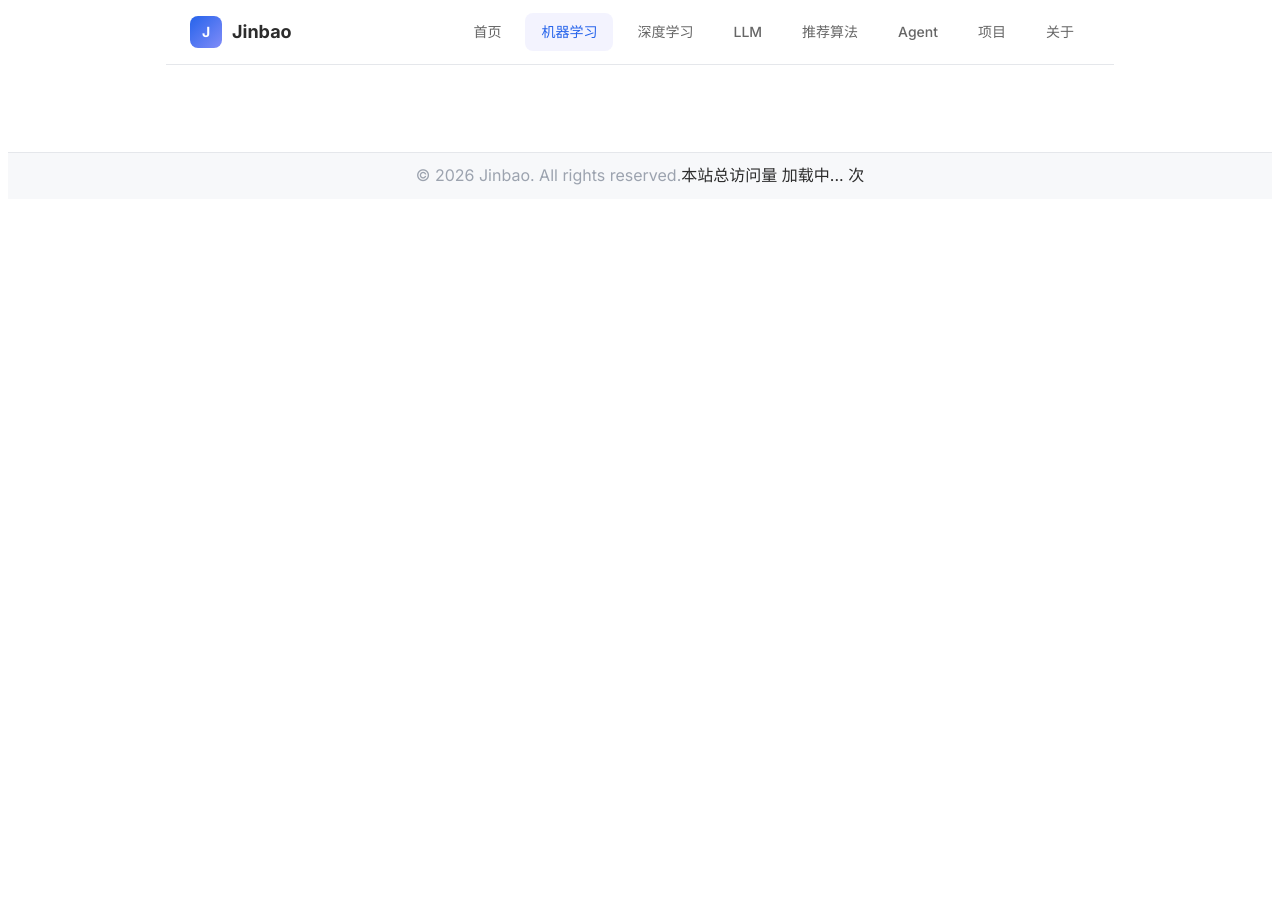
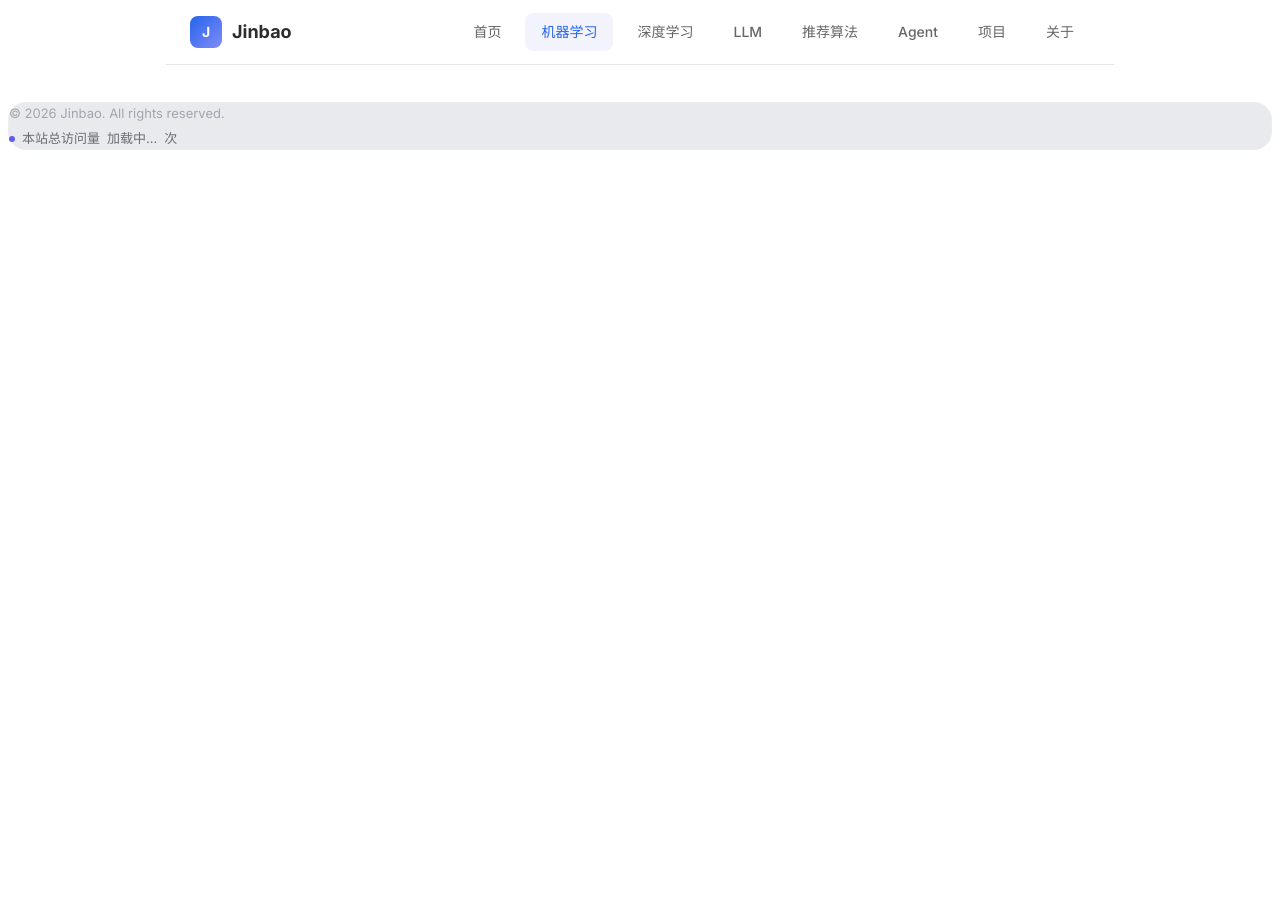
Before and after one commit to JinbaoSite/jinbaosite.github.io, a Jekyll site: the page built from ml/xgboost.md, in a window 1280 px wide. Built offline with Jekyll 4.4.1, drawn with Linux system fonts in a browser that asks for light colours; our own code applies the rules of GitHub Pages for plain Markdown files; comment, search, counter and statistics services are not loaded.

Commit message:
Update style.css

```diff
--- a/assets/style.css
+++ b/assets/style.css
@@ -649,6 +649,23 @@
 
     /* Footer */
     footer {
+        margin: 0 auto;
+        background: #e9eaee;
+        border: 1px solid #ececf0;
+        border-radius: 18px;
+        color: #2b2d33;
+    }
+    footer .divider {
+        height: 1px; background: #f0f0f3; margin: 26px 0 20px;
+    }
+    footer .footer-copy { font-size: 13px; color: #a3a5ae; }
+    footer .count {
+        font-size: 13px; color: #6b6d75;
+        display: inline-flex; align-items: center; gap: 7px;
+    }
+    footer .count .dot { width: 6px; height: 6px; border-radius: 50%; background: #5b5fed; }
+    footer .count b { color: #2b2d33; font-weight: 600; font-variant-numeric: tabular-nums; }
+    /* footer {
       background: var(--bg-secondary);
       border-top: 1px solid var(--border);
       padding: 10px 0;
@@ -661,7 +678,7 @@
       align-items: center;
     }
 
-    .footer-copy { font-size: 16px; color: var(--text-muted); text-align: center; }
+    .footer-copy { font-size: 16px; color: var(--text-muted); text-align: center; } */
 
     /* ── 分页 ── */
     .pagination {
```
